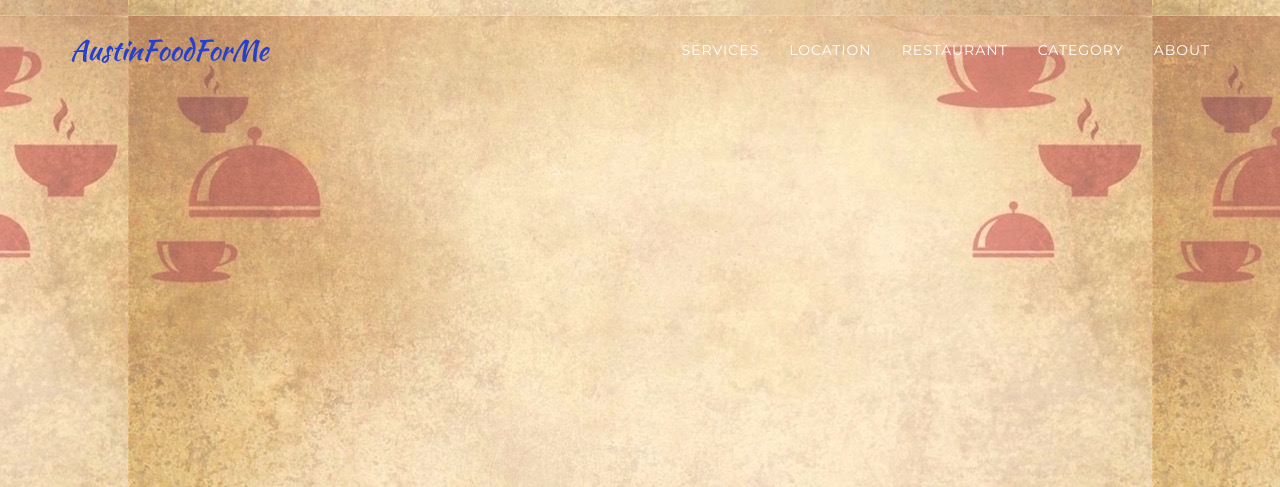
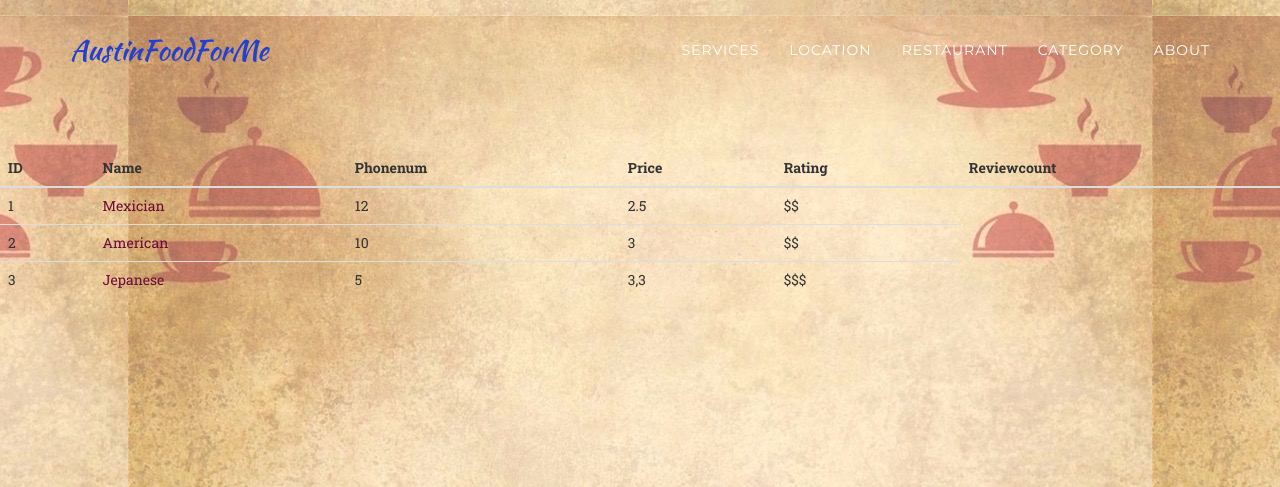
Before and after one commit to brockuniera/cs373-idb, a Flask app: page /restaurant in a window 1280 px wide. Shown: the top 487 px of the page. Run offline with Flask 2, Linux system fonts and the light colour scheme; some libraries are stand-ins or nearby versions; some web fonts are replaced.

Commit message:
fill some details for the tables

```diff
--- a/app/app.py
+++ b/app/app.py
@@ -22,5 +22,17 @@
 def render_about():
     return render_template('about.html')
 
+@app.route('/jepanese')
+def render_jepanese():
+    return render_template('jepanese.html')
+
+@app.route('/mexican')
+def render_mexican():
+    return render_template('mexican.html')
+
+@app.route('/american')
+def render_american():
+    return render_template('american.html')
+
 if __name__ == '__main__':
     app.run(host='127.0.0.1')
--- a/app/templates/restaurant.html
+++ b/app/templates/restaurant.html
@@ -77,4 +77,53 @@
         <!-- /.container-fluid -->
     </nav>
 </body>
+
+<!--table-->
+    <section id="table">
+    <table class="table table-hover">
+            <thead>
+          <tr>
+            <th >ID</th>
+            <th >Name</th>
+            <th >Phonenum</th>
+            <th >Price</th>
+            <th >Rating</th>
+            <th >Reviewcount</th>
+          </tr>
+            </thread>
+          <tr>
+            <td >1</td>
+            <td >
+                <a href="/category/1">
+                <div>Mexician</div>
+                </a>
+            </td>
+            <td >12</td>
+            <td >2.5</td>
+            <td >$$</td>
+          </tr>
+          <tr>
+            <td >2</td>
+            <td >
+                <a href="/american">
+                <div>American</div>
+                </a>
+            </td>
+            <td >10</td>
+            <td >3</td>
+            <td >$$</td>
+          </tr>
+          <tr>
+            <td >3</td>
+            <td >
+                <a href="/jepanese">
+                <div>Jepanese</div>
+                </a>
+            </td>
+            <td >5</td>
+            <td >3,3</td>
+            <td >$$$</td>
+          </tr>
+        </table>
+    </section>
 </html>
```
Also changed, not shown: app/templates/category.html (+19 -12 lines), app/templates/location.html (+41 -0 lines), app/templates/Jepaness.html (deleted), app/templates/jepanese.html (added).
